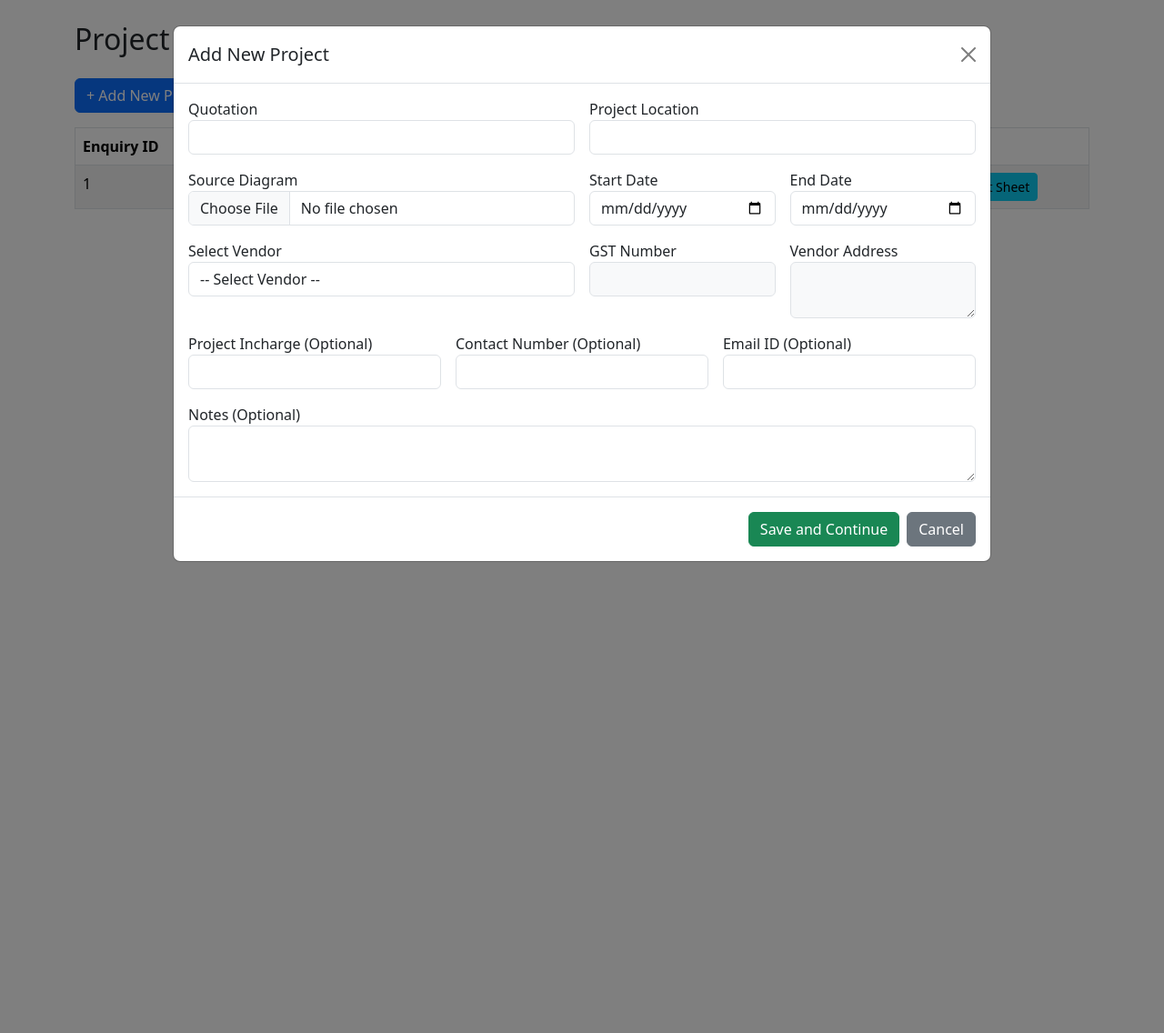
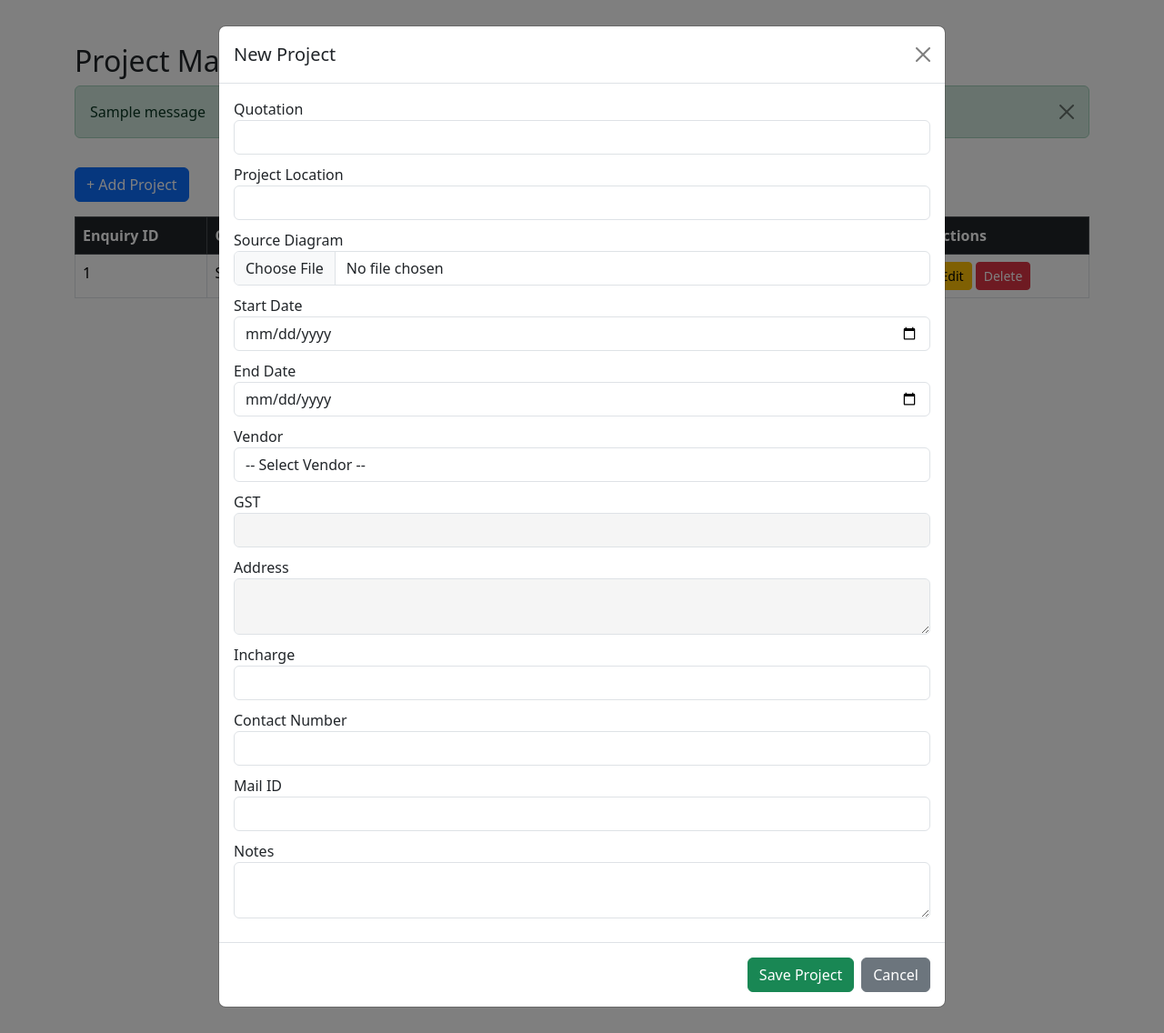
Before and after one commit to kumartech-maker/Madhanproject-vanes, a Flask app: page /project in a window 1280 px wide, after a click on "+ Add Project". Shown: the whole page at 91% size. Run offline with Flask 3, Linux system fonts and the light colour scheme; the visitor is signed in with stand-in values (Sample User, id 1); tables that the repository leaves empty hold one stand-in row (values such as "Sample post"); one stand-in notice (Sample message) is shown.

Commit message:
Update project.html

```diff
--- a/templates/project.html
+++ b/templates/project.html
@@ -1,32 +1,45 @@
 <!DOCTYPE html>
-<html lang="en">
+<html>
 <head>
-  <meta charset="UTF-8">
     <title>Project Management</title>
     <link href="https://cdn.jsdelivr.net/npm/bootstrap@5.3.2/dist/css/bootstrap.min.css" rel="stylesheet">
     <style>
-    .modal-lg { max-width: 900px; }
-    .readonly-input { background-color: #f8f9fa; }
-    .table thead { background-color: #343a40; color: white; }
-    .table tbody tr:hover { background-color: #f1f1f1; }
+        .readonly-input {
+            background-color: #f5f5f5;
+        }
+        .form-control {
+            margin-bottom: 10px;
+        }
     </style>
 </head>
 <body>
-<div class="container mt-4">
-  <h2 class="mb-4">Project Management</h2>
+<div class="container mt-5">
+    <h2>Project Management</h2>
 
-  <!-- Add New Project Button -->
-  <button class="btn btn-primary mb-3" data-bs-toggle="modal" data-bs-target="#addProjectModal">+ Add New Project</button>
+    <!-- Flash Message -->
+    {% with messages = get_flashed_messages(with_categories=true) %}
+      {% if messages %}
+        {% for category, message in messages %}
+          <div class="alert alert-{{ category }} alert-dismissible fade show" role="alert">
+              {{ message }}
+              <button type="button" class="btn-close" data-bs-dismiss="alert" aria-label="Close"></button>
+          </div>
+        {% endfor %}
+      {% endif %}
+    {% endwith %}
+
+    <!-- Add Project Button -->
+    <button class="btn btn-primary my-3" data-bs-toggle="modal" data-bs-target="#addProjectModal">+ Add Project</button>
 
     <!-- Project Table -->
-  <table class="table table-bordered table-striped">
-    <thead>
+    <table class="table table-bordered">
+        <thead class="table-dark">
             <tr>
                 <th>Enquiry ID</th>
                 <th>Quotation</th>
                 <th>Location</th>
                 <th>Vendor</th>
-        <th>Start - End Date</th>
+                <th>Start - End</th>
                 <th>Incharge</th>
                 <th>Actions</th>
             </tr>
@@ -36,14 +49,13 @@
             <tr>
                 <td>{{ project['enquiry_id'] }}</td>
                 <td>{{ project['quotation'] }}</td>
-        <td>{{ project['location'] }}</td>
-        <td>{{ project['vendor_name'] }}</td>
-        <td>{{ project['start_date'] }} to {{ project['end_date'] }}</td>
+                <td>{{ project['project_location'] }}</td>
+                <td>{{ project['vendor_id'] }}</td>
+                <td>{{ project['start_date'] }} - {{ project['end_date'] }}</td>
                 <td>{{ project['incharge'] }}</td>
                 <td>
-          <button class="btn btn-sm btn-warning">Edit</button>
-          <button class="btn btn-sm btn-danger">Delete</button>
-          <button class="btn btn-sm btn-info">Add Measurement Sheet</button>
+                    <button class="btn btn-warning btn-sm">Edit</button>
+                    <button class="btn btn-danger btn-sm">Delete</button>
                 </td>
             </tr>
         {% endfor %}
@@ -52,89 +64,80 @@
 </div>
 
 <!-- Add Project Modal -->
-<div class="modal fade" id="addProjectModal" tabindex="-1">
+<div class="modal fade" id="addProjectModal" tabindex="-1" aria-labelledby="addProjectModalLabel" aria-hidden="true">
   <div class="modal-dialog modal-lg">
-    <form method="POST" action="{{ url_for('add_project') }}" enctype="multipart/form-data" class="modal-content">
+    <div class="modal-content">
+      <form method="POST" action="{{ url_for('create_project') }}" enctype="multipart/form-data">
         <div class="modal-header">
-        <h5 class="modal-title">Add New Project</h5>
+          <h5 class="modal-title" id="addProjectModalLabel">New Project</h5>
           <button type="button" class="btn-close" data-bs-dismiss="modal"></button>
         </div>
-      <div class="modal-body row g-3">
 
-        <div class="col-md-6">
+        <div class="modal-body">
+            <!-- Quotation -->
             <label>Quotation</label>
             <input type="text" name="quotation" class="form-control" required>
-        </div>
 
-        <div class="col-md-6">
+            <!-- Project Location -->
             <label>Project Location</label>
-          <input type="text" name="location" class="form-control" required>
-        </div>
+            <input type="text" name="project_location" class="form-control" required>
 
-        <div class="col-md-6">
+            <!-- Source Diagram -->
             <label>Source Diagram</label>
-          <input type="file" name="diagram_file" class="form-control" accept=".pdf,.jpg,.png,.jpeg" required>
-        </div>
+            <input type="file" name="source_diagram" class="form-control" accept=".pdf,.jpg,.jpeg,.png" required>
 
-        <div class="col-md-3">
+            <!-- Start Date -->
             <label>Start Date</label>
             <input type="date" name="start_date" class="form-control" required>
-        </div>
 
-        <div class="col-md-3">
+            <!-- End Date -->
             <label>End Date</label>
             <input type="date" name="end_date" class="form-control" required>
-        </div>
 
-        <div class="col-md-6">
-          <label>Select Vendor</label>
-          <select id="vendor_name" name="vendor_name" class="form-control" required onchange="fillVendorDetails()">
+            <!-- Vendor -->
+            <label>Vendor</label>
+            <select id="vendor_id" name="vendor_id" class="form-control" onchange="fillVendorDetails()" required>
                 <option value="">-- Select Vendor --</option>
                 <option value="ABC Ducting Co.">ABC Ducting Co.</option>
                 <option value="Super Airflow Ltd.">Super Airflow Ltd.</option>
                 <option value="CoolTech Systems">CoolTech Systems</option>
             </select>
+
+            <!-- GST -->
+            <label>GST</label>
+            <input type="text" id="gst" name="gst" class="form-control readonly-input" readonly>
+
+            <!-- Address -->
+            <label>Address</label>
+            <textarea id="address" name="address" class="form-control readonly-input" readonly></textarea>
+
+            <!-- Incharge -->
+            <label>Incharge</label>
+            <input type="text" name="incharge" class="form-control">
+
+            <!-- Contact Number -->
+            <label>Contact Number</label>
+            <input type="text" name="contact_number" class="form-control">
+
+            <!-- Mail ID -->
+            <label>Mail ID</label>
+            <input type="email" name="mail_id" class="form-control">
+
+            <!-- Notes -->
+            <label>Notes</label>
+            <textarea name="notes" class="form-control" rows="2"></textarea>
         </div>
 
-        <div class="col-md-3">
-          <label>GST Number</label>
-          <input type="text" id="gst" name="gst" class="form-control readonly-input" readonly>
-        </div>
-
-        <div class="col-md-3">
-          <label>Vendor Address</label>
-          <textarea id="address" name="address" class="form-control readonly-input" readonly></textarea>
-        </div>
-
-        <div class="col-md-4">
-          <label>Project Incharge (Optional)</label>
-          <input type="text" name="incharge" class="form-control">
-        </div>
-
-        <div class="col-md-4">
-          <label>Contact Number (Optional)</label>
-          <input type="text" name="contact" class="form-control">
-        </div>
-
-        <div class="col-md-4">
-          <label>Email ID (Optional)</label>
-          <input type="email" name="email" class="form-control">
-        </div>
-
-        <div class="col-12">
-          <label>Notes (Optional)</label>
-          <textarea name="notes" class="form-control" rows="2"></textarea>
-        </div>
-      </div>
         <div class="modal-footer">
-        <button type="submit" class="btn btn-success">Save and Continue</button>
+          <button type="submit" class="btn btn-success">Save Project</button>
           <button type="button" class="btn btn-secondary" data-bs-dismiss="modal">Cancel</button>
         </div>
       </form>
     </div>
   </div>
+</div>
 
-<!-- Vendor autofill script -->
+<!-- Vendor Autofill Script -->
 <script>
     const vendorData = {
         "ABC Ducting Co.": { gst: "29ABCDE1234F1Z5", address: "12 Anna Salai, Chennai" },
@@ -143,7 +146,7 @@
     };
 
     function fillVendorDetails() {
-    const vendor = document.getElementById("vendor_name").value;
+        const vendor = document.getElementById("vendor_id").value;
         document.getElementById("gst").value = vendorData[vendor]?.gst || "";
         document.getElementById("address").value = vendorData[vendor]?.address || "";
     }
```
Lines whose indentation alone changed are shown as unchanged.
